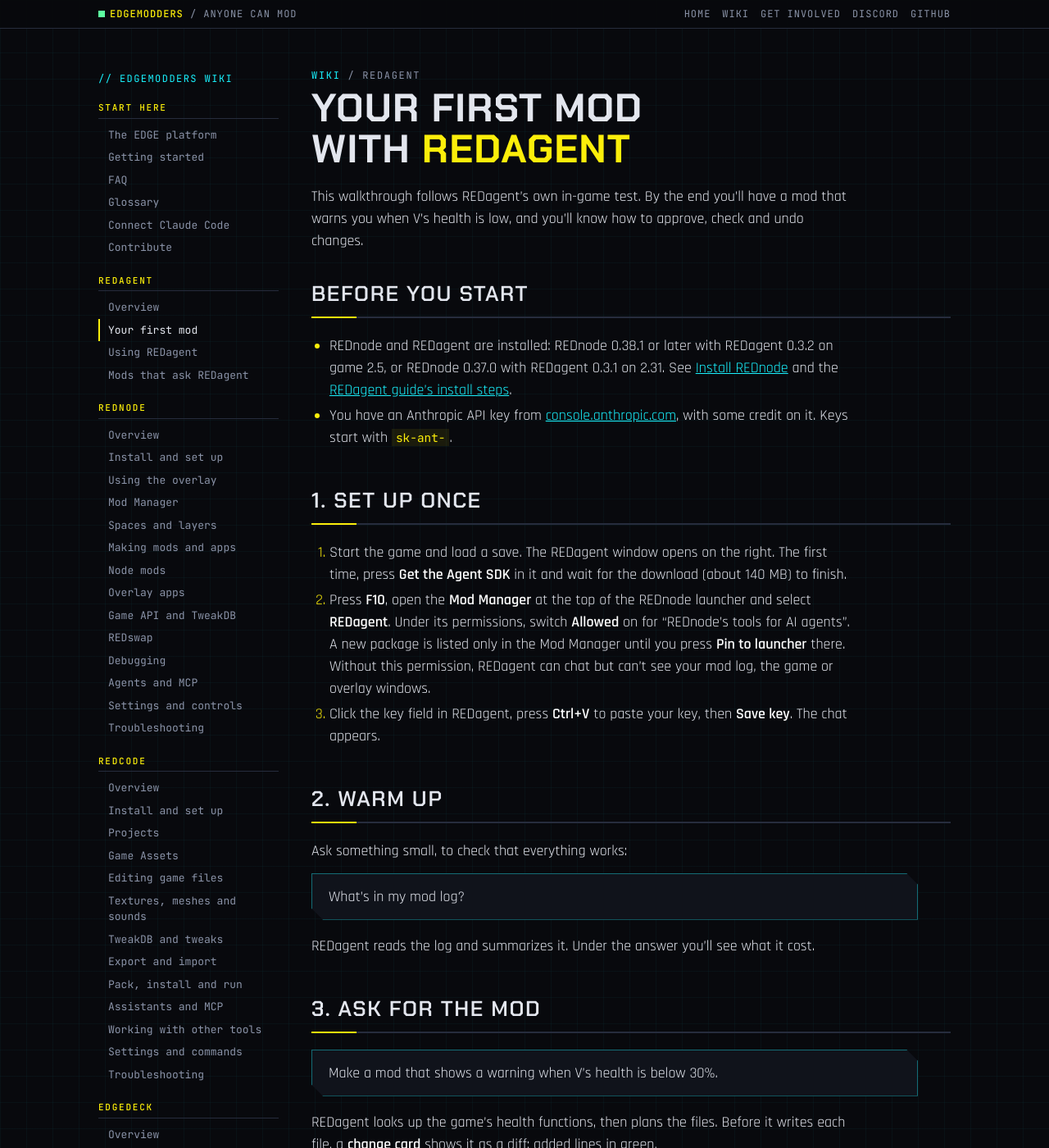
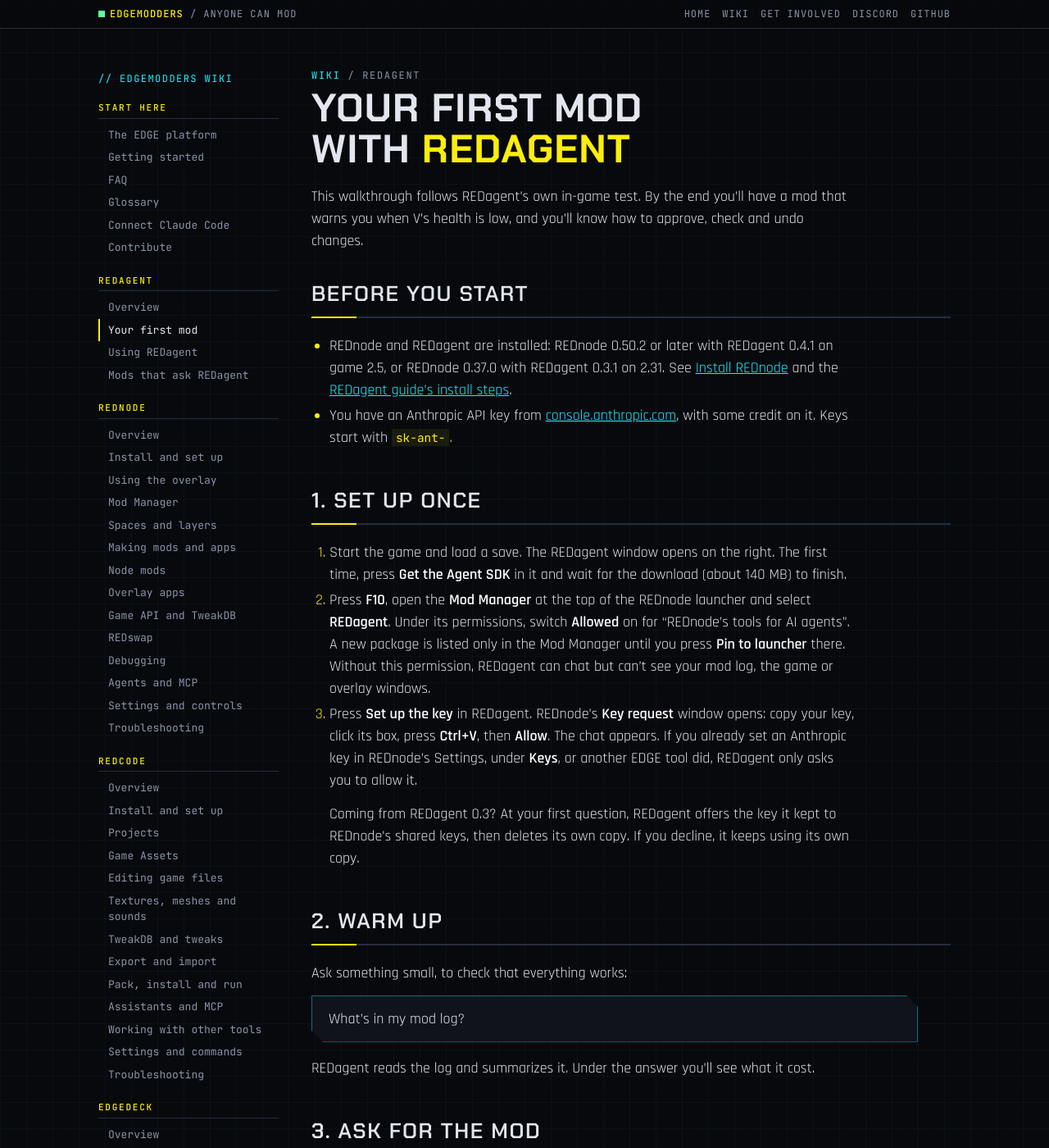
Before and after one commit to Edgemodders/EDGEweb, a Jekyll site: the page built from docs/wiki/redagent/first-mod.md, in a window 1280 px wide and 1400 px high. Shown: the whole window at 82% size. Built offline with Jekyll 4.4.1, drawn with Linux system fonts in a browser that asks for light colours; some of the changed text lies outside the part shown.

Commit message:
Wiki: REDagent 0.4.1, the shared key and plain answers
Co-Authored-By: Claude Opus 5.5 <noreply@anthropic.com>

```diff
--- a/docs/wiki/redagent/first-mod.md
+++ b/docs/wiki/redagent/first-mod.md
@@ -13,14 +13,16 @@ This walkthrough follows REDagent's own in-game test. By the end you'll have a m
 
 ## Before you start
 
-- REDnode and REDagent are installed: REDnode 0.38.1 or later with REDagent 0.3.2 on game 2.5, or REDnode 0.37.0 with REDagent 0.3.1 on 2.31. See [Install REDnode](../rednode/install.html) and the [REDagent guide's install steps](https://edgemodders.github.io/REDagent/guide.html#install).
+- REDnode and REDagent are installed: REDnode 0.50.2 or later with REDagent 0.4.1 on game 2.5, or REDnode 0.37.0 with REDagent 0.3.1 on 2.31. See [Install REDnode](../rednode/install.html) and the [REDagent guide's install steps](https://edgemodders.github.io/REDagent/guide.html#install).
 - You have an Anthropic API key from [console.anthropic.com](https://console.anthropic.com/), with some credit on it. Keys start with `sk-ant-`.
 
 ## 1. Set up once
 
 1. Start the game and load a save. The REDagent window opens on the right. The first time, press **Get the Agent SDK** in it and wait for the download (about 140 MB) to finish.
 2. Press **F10**, open the **Mod Manager** at the top of the REDnode launcher and select **REDagent**. Under its permissions, switch **Allowed** on for "REDnode's tools for AI agents". A new package is listed only in the Mod Manager until you press **Pin to launcher** there. Without this permission, REDagent can chat but can't see your mod log, the game or overlay windows.
-3. Click the key field in REDagent, press **Ctrl+V** to paste your key, then **Save key**. The chat appears.
+3. Press **Set up the key** in REDagent. REDnode's **Key request** window opens: copy your key, click its box, press **Ctrl+V**, then **Allow**. The chat appears. If you already set an Anthropic key in REDnode's Settings, under **Keys**, or another EDGE tool did, REDagent only asks you to allow it.
+
+   Coming from REDagent 0.3? At your first question, REDagent offers the key it kept to REDnode's shared keys, then deletes its own copy. If you decline, it keeps using its own copy.
 
 ## 2. Warm up
 
```
Also changed, not shown: other parts of docs/wiki/redagent/first-mod.md (+1 -1 lines), docs/wiki/redagent/index.md (+8 -4 lines), docs/wiki/redagent/other-mods.md (+3 -1 lines), docs/wiki/redagent/using.md (+6 -6 lines).
